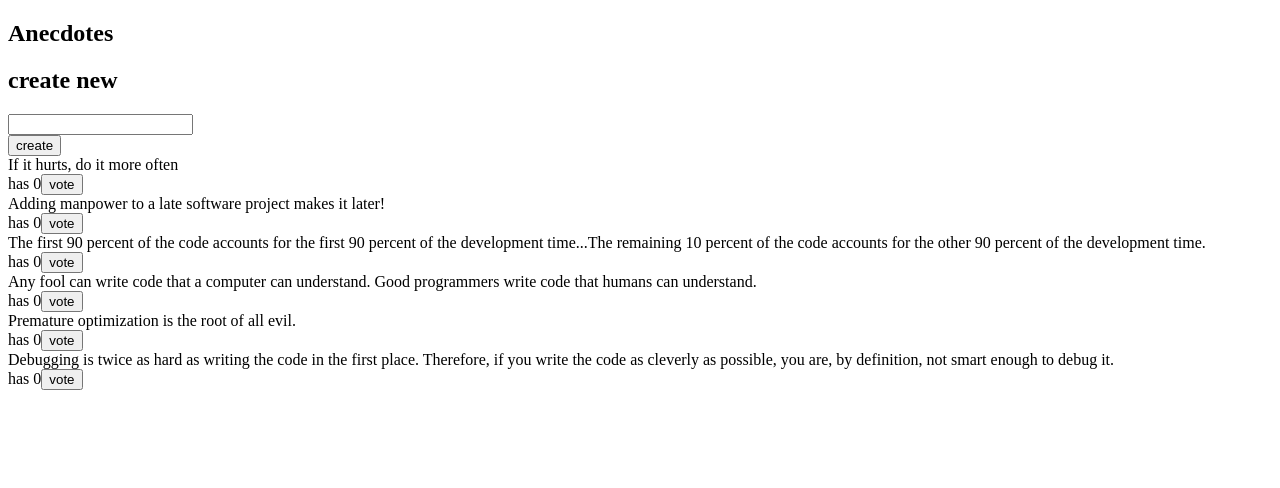
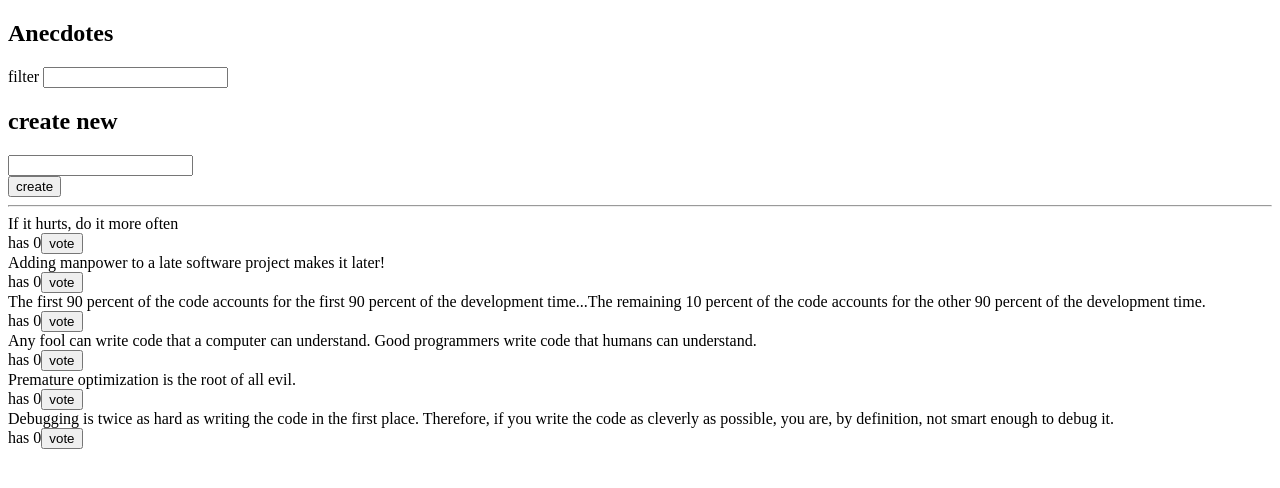
Before and after one commit to patchamama/fullstackopen-part6-Advanced-state-management, a React (Vite) app in the folder redux-anecdotes/: page / in a window 1280 px wide. Shown: the top 488 px of the page. Built offline with nearby package versions, Linux system fonts and the light colour scheme.

Commit message:
solution 6.9 Better anecdotes, step7. Implement filter for the anecdote

```diff
--- a/redux-anecdotes/src/App.jsx
+++ b/redux-anecdotes/src/App.jsx
@@ -1,11 +1,14 @@
 import AnecdoteForm from './components/AnecdoteForm'
 import AnecdoteList from './components/AnecdoteList'
+import Filter from './components/Filter'
 
 const App = () => {
   return (
     <div>
       <h2>Anecdotes</h2>
+      <Filter />
       <AnecdoteForm />
+      <hr />
       <AnecdoteList />
     </div>
   )
--- a/redux-anecdotes/src/components/AnecdoteList.jsx
+++ b/redux-anecdotes/src/components/AnecdoteList.jsx
@@ -2,8 +2,13 @@ import { useSelector, useDispatch } from 'react-redux'
 import { addVote } from '../reducers/anecdoteReducer'
 
 const AnecdoteList = () => {
-  const anecdotes = useSelector((state) => state)
   const dispatch = useDispatch()
+  //   const anecdotes = useSelector((state) => state.anecdotes)
+  const anecdotes = useSelector((state) => {
+    return state.anecdotes.filter((anecdote) =>
+      anecdote.content.toLowerCase().includes(state.filter.toLowerCase())
+    )
+  })
 
   const vote = (id) => {
     console.log('vote', id)
--- /dev/null
+++ b/redux-anecdotes/src/components/Filter.jsx
@@ -0,0 +1,22 @@
+import filterReducer, { setFilter } from '../reducers/filterReducer'
+import { useDispatch } from 'react-redux'
+
+const Filter = () => {
+  const dispatch = useDispatch()
+
+  const handleChange = (event) => {
+    // input-field value is in variable event.target.value
+    dispatch(setFilter(event.target.value))
+  }
+  const style = {
+    marginBottom: 10,
+  }
+
+  return (
+    <div style={style}>
+      filter <input onChange={handleChange} />
+    </div>
+  )
+}
+
+export default Filter
--- a/redux-anecdotes/src/main.jsx
+++ b/redux-anecdotes/src/main.jsx
@@ -1,9 +1,14 @@
 import ReactDOM from 'react-dom/client'
-import { createStore } from 'redux'
+import { createStore, combineReducers } from 'redux'
 import { Provider } from 'react-redux'
 import App from './App'
-import reducer from './reducers/anecdoteReducer'
+import anecdoteReducer from './reducers/anecdoteReducer'
+import filterReducer from './reducers/filterReducer'
 
+const reducer = combineReducers({
+  anecdotes: anecdoteReducer,
+  filter: filterReducer,
+})
 const store = createStore(reducer)
 
 ReactDOM.createRoot(document.getElementById('root')).render(
--- /dev/null
+++ b/redux-anecdotes/src/reducers/filterReducer.js
@@ -0,0 +1,20 @@
+const filterReducer = (state = '', action) => {
+  switch (action.type) {
+    case 'SET_FILTER':
+      return action.payload.filter
+    default:
+      return state
+  }
+}
+
+// action creator
+export const setFilter = (filter) => {
+  return {
+    type: 'SET_FILTER',
+    payload: {
+      filter,
+    },
+  }
+}
+
+export default filterReducer
```
